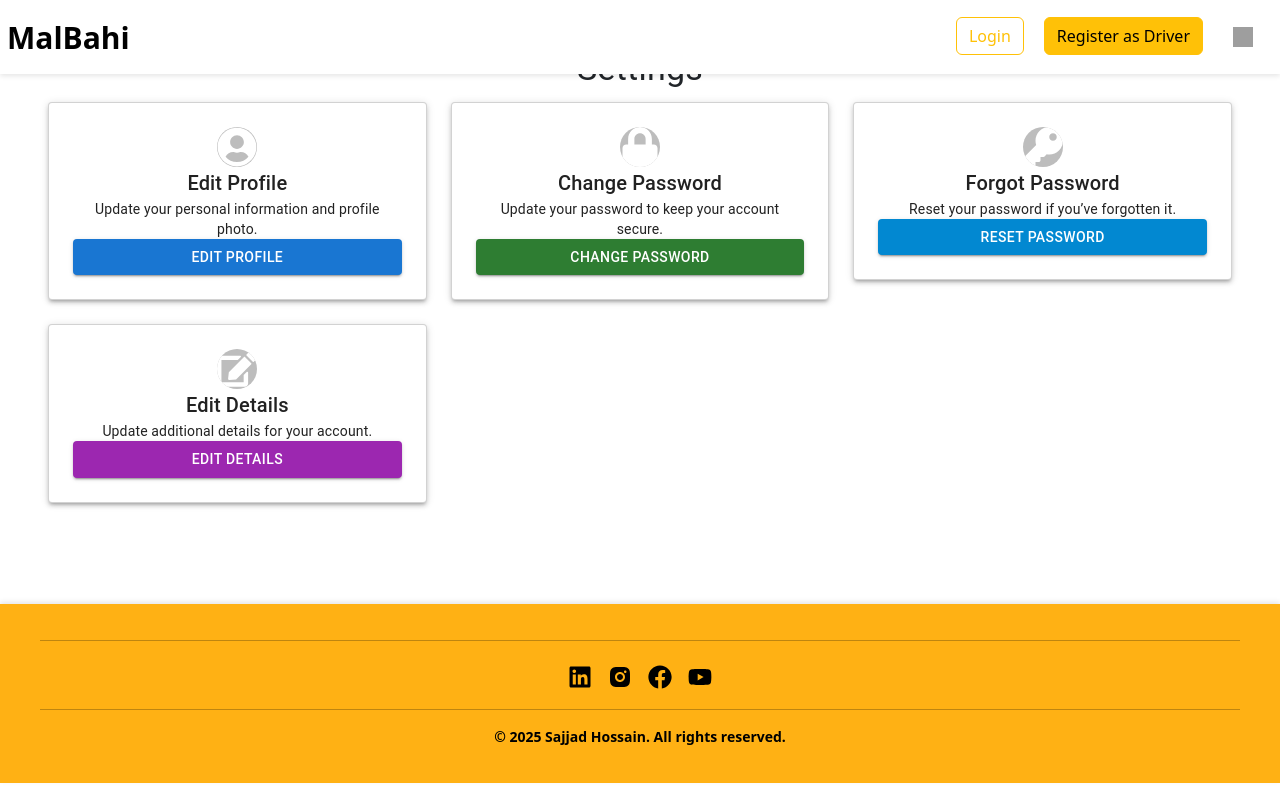
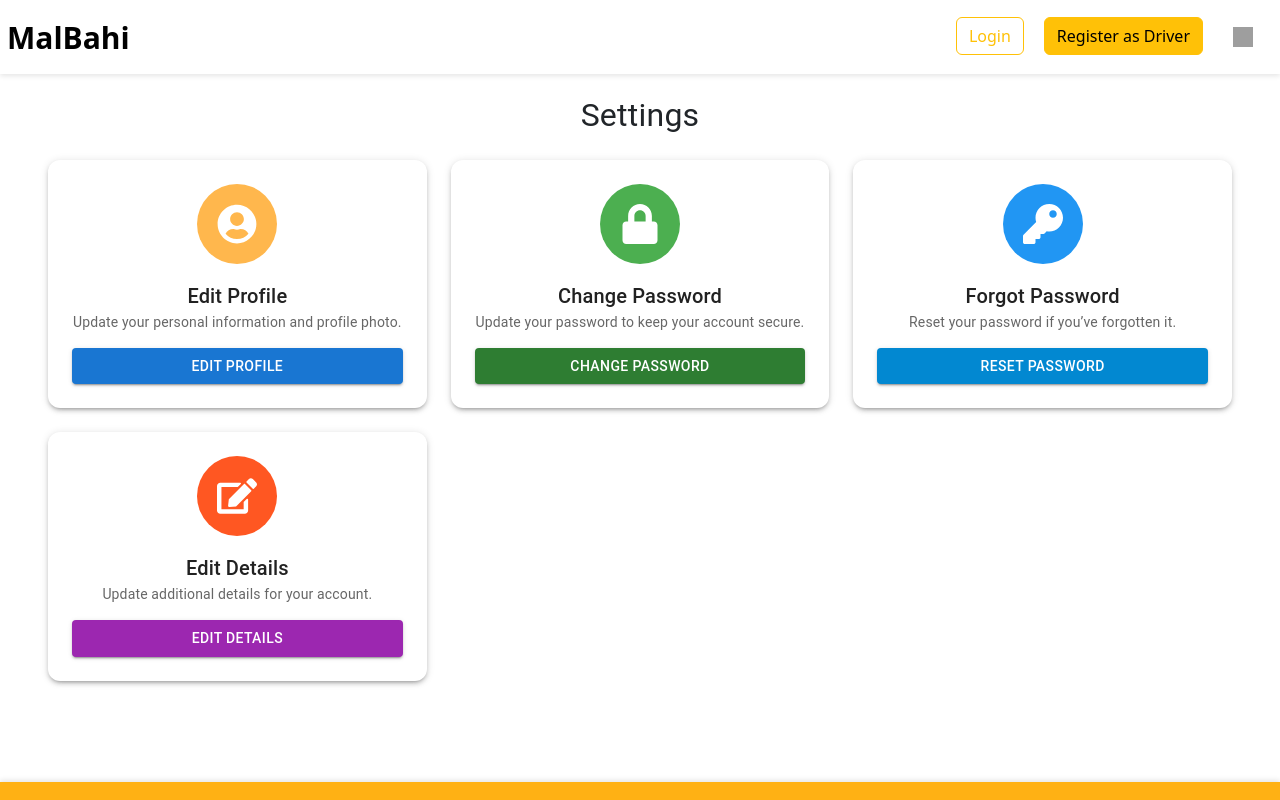
Before and after one commit to SajjadHossain0/truck-lagbo-frontend, a React (Create React App) app: page /settings in a window 1280 px wide. Shown: the top 800 px of the page. Built offline with nearby package versions, Linux system fonts and the light colour scheme; grey boxes are pictures that could not be loaded.

Commit message:
Settings page

```diff
--- a/src/components/SettingsPage.css
+++ /dev/null
@@ -1,53 +0,0 @@
-.setting-container {
-    max-width: 95%;
-    margin: 2rem auto;
-    padding: 1rem;
-}
-
-.setting-header {
-    margin-top: 70px;
-    text-align: center;
-    margin-bottom: 1.5rem;
-    font-size: 2rem;
-}
-
-.card {
-    padding: 1.5rem;
-    text-align: center;
-    border-radius: 12px;
-}
-
-.avatar {
-    width: 80px;
-    height: 80px;
-    margin: 0 auto;
-}
-
-.avatar-user {
-    background-color: #FFB74D;
-}
-
-.avatar-lock {
-    background-color: #4CAF50;
-}
-
-.avatar-key {
-    background-color: #2196F3;
-}
-
-.avatar-edit {
-    background-color: #FF5722;
-}
-
-.card-title {
-    margin-top: 1rem;
-}
-
-.card-description {
-    color: text.secondary;
-}
-
-.card-button {
-    margin-top: 1rem;
-    width: 100%;
-}
--- a/src/components/SettingsPage.js
+++ b/src/components/SettingsPage.js
@@ -1,28 +1,63 @@
 import React from "react";
-import { Box, Typography, Grid, Paper, Button, Avatar } from "@mui/material";
+import {Box, Typography, Grid, Paper, TextField, Button, Avatar,} from "@mui/material";
 import { FaUserCircle, FaLock, FaKey, FaEdit } from "react-icons/fa";
-import './SettingsPage.css';
 
 export default function SettingsPage() {
     return (
-        <Box className="setting-container">
-            <Typography className="setting-header" variant="h4" gutterBottom>
+        <Box
+            sx={{
+                maxWidth: "95%",
+                margin: "2rem auto",
+                padding: "1rem",
+                marginTop: "80px"
+            }}
+        >
+            <Typography
+                variant="h4"
+                gutterBottom
+                sx={{
+                    textAlign: "center",
+                    marginBottom: "1.5rem",
+                    fontSize: { xs: "1.5rem", md: "2rem" },
+                }}
+            >
                 Settings
             </Typography>
+
+            {/* Settings Options */}
             <Grid container spacing={3}>
                 {/* Profile Section */}
                 <Grid item xs={12} sm={6} md={4}>
-                    <Paper elevation={3} className="card">
-                        <Avatar className="avatar avatar-user">
+                    <Paper
+                        elevation={3}
+                        sx={{
+                            padding: "1.5rem",
+                            textAlign: "center",
+                            borderRadius: "12px",
+                        }}
+                    >
+                        <Avatar
+                            sx={{
+                                width: 80,
+                                height: 80,
+                                margin: "0 auto",
+                                backgroundColor: "#FFB74D",
+                            }}
+                        >
                             <FaUserCircle size={40} />
                         </Avatar>
-                        <Typography className="card-title" variant="h6">
+                        <Typography variant="h6" sx={{ marginTop: "1rem" }}>
                             Edit Profile
                         </Typography>
-                        <Typography className="card-description" variant="body2">
+                        <Typography variant="body2" sx={{ color: "text.secondary" }}>
                             Update your personal information and profile photo.
                         </Typography>
-                        <Button className="card-button" variant="contained" color="primary">
+                        <Button
+                            variant="contained"
+                            color="primary"
+                            sx={{ marginTop: "1rem" }}
+                            fullWidth
+                        >
                             Edit Profile
                         </Button>
                     </Paper>
@@ -30,17 +65,36 @@ export default function SettingsPage() {
 
                 {/* Change Password Section */}
                 <Grid item xs={12} sm={6} md={4}>
-                    <Paper elevation={3} className="card">
-                        <Avatar className="avatar avatar-lock">
+                    <Paper
+                        elevation={3}
+                        sx={{
+                            padding: "1.5rem",
+                            textAlign: "center",
+                            borderRadius: "12px",
+                        }}
+                    >
+                        <Avatar
+                            sx={{
+                                width: 80,
+                                height: 80,
+                                margin: "0 auto",
+                                backgroundColor: "#4CAF50",
+                            }}
+                        >
                             <FaLock size={40} />
                         </Avatar>
-                        <Typography className="card-title" variant="h6">
+                        <Typography variant="h6" sx={{ marginTop: "1rem" }}>
                             Change Password
                         </Typography>
-                        <Typography className="card-description" variant="body2">
+                        <Typography variant="body2" sx={{ color: "text.secondary" }}>
                             Update your password to keep your account secure.
                         </Typography>
-                        <Button className="card-button" variant="contained" color="success">
+                        <Button
+                            variant="contained"
+                            color="success"
+                            sx={{ marginTop: "1rem" }}
+                            fullWidth
+                        >
                             Change Password
                         </Button>
                     </Paper>
@@ -48,17 +102,36 @@ export default function SettingsPage() {
 
                 {/* Forgot Password Section */}
                 <Grid item xs={12} sm={6} md={4}>
-                    <Paper elevation={3} className="card">
-                        <Avatar className="avatar avatar-key">
+                    <Paper
+                        elevation={3}
+                        sx={{
+                            padding: "1.5rem",
+                            textAlign: "center",
+                            borderRadius: "12px",
+                        }}
+                    >
+                        <Avatar
+                            sx={{
+                                width: 80,
+                                height: 80,
+                                margin: "0 auto",
+                                backgroundColor: "#2196F3",
+                            }}
+                        >
                             <FaKey size={40} />
                         </Avatar>
-                        <Typography className="card-title" variant="h6">
+                        <Typography variant="h6" sx={{ marginTop: "1rem" }}>
                             Forgot Password
                         </Typography>
-                        <Typography className="card-description" variant="body2">
+                        <Typography variant="body2" sx={{ color: "text.secondary" }}>
                             Reset your password if you’ve forgotten it.
                         </Typography>
-                        <Button className="card-button" variant="contained" color="info">
+                        <Button
+                            variant="contained"
+                            color="info"
+                            sx={{ marginTop: "1rem" }}
+                            fullWidth
+                        >
                             Reset Password
                         </Button>
                     </Paper>
@@ -66,17 +139,36 @@ export default function SettingsPage() {
 
                 {/* Edit Details Section */}
                 <Grid item xs={12} sm={6} md={4}>
-                    <Paper elevation={3} className="card">
-                        <Avatar className="avatar avatar-edit">
+                    <Paper
+                        elevation={3}
+                        sx={{
+                            padding: "1.5rem",
+                            textAlign: "center",
+                            borderRadius: "12px",
+                        }}
+                    >
+                        <Avatar
+                            sx={{
+                                width: 80,
+                                height: 80,
+                                margin: "0 auto",
+                                backgroundColor: "#FF5722",
+                            }}
+                        >
                             <FaEdit size={40} />
                         </Avatar>
-                        <Typography className="card-title" variant="h6">
+                        <Typography variant="h6" sx={{ marginTop: "1rem" }}>
                             Edit Details
                         </Typography>
-                        <Typography className="card-description" variant="body2">
+                        <Typography variant="body2" sx={{ color: "text.secondary" }}>
                             Update additional details for your account.
                         </Typography>
-                        <Button className="card-button" variant="contained" color="secondary">
+                        <Button
+                            variant="contained"
+                            color="secondary"
+                            sx={{ marginTop: "1rem" }}
+                            fullWidth
+                        >
                             Edit Details
                         </Button>
                     </Paper>
```
